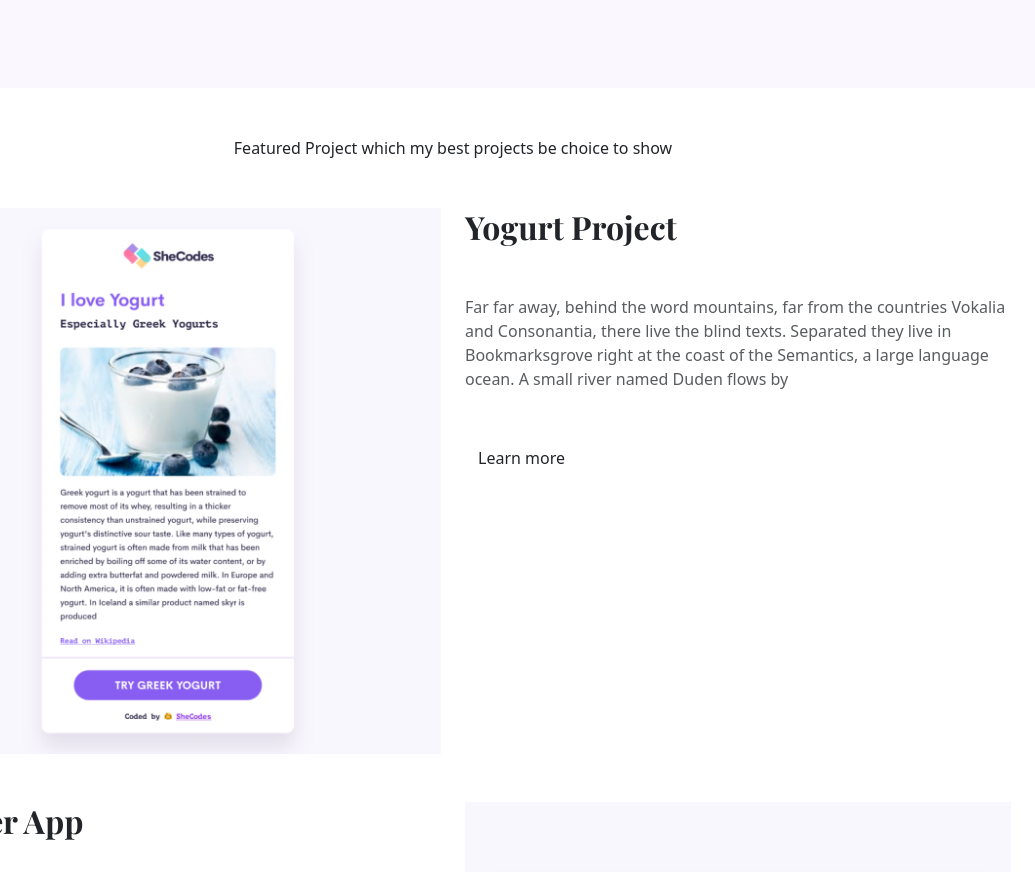
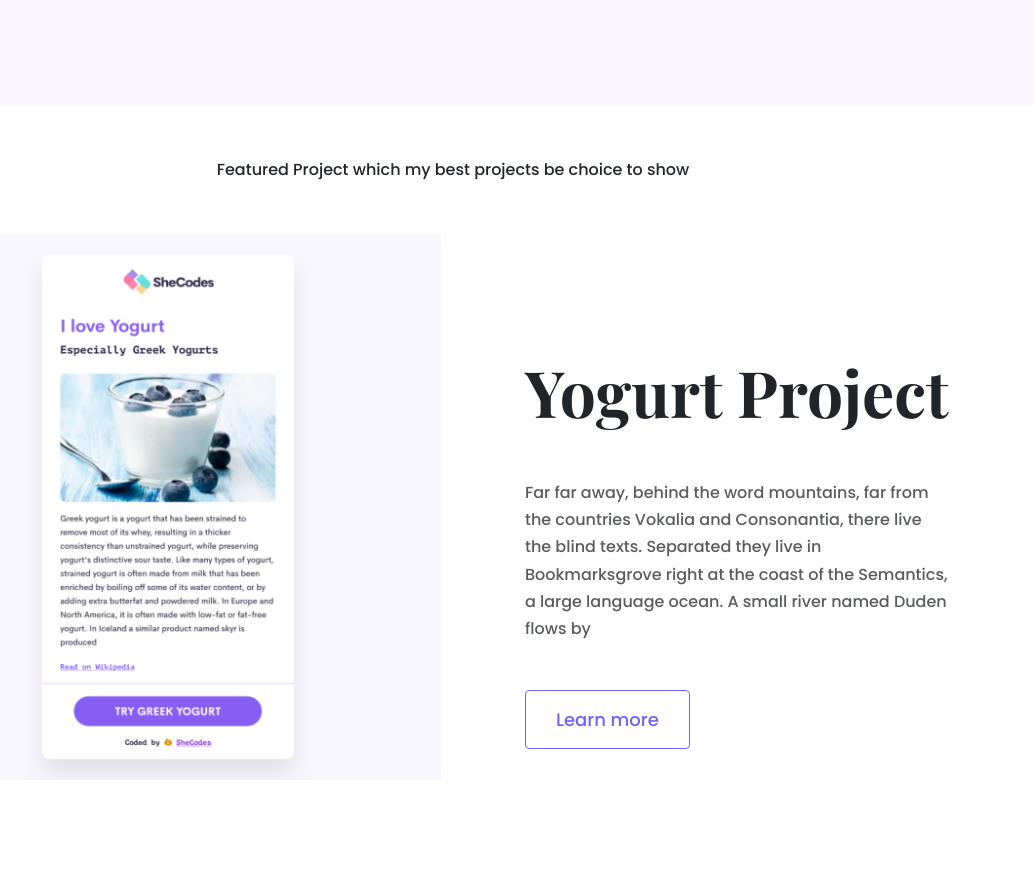
Before and after one commit to mariabila/portfolio-about-project, a plain HTML site: page index.html in a window 1280 px wide. Shown: the part 580-1452 px from the top of the page, without its empty margins (187-1222 px from the left). Drawn offline with nearby package versions, Linux system fonts and the light colour scheme; a web font is replaced by a local one.

Commit message:
Content css integrated

```diff
--- a/index.html
+++ b/index.html
@@ -55,26 +55,30 @@
           />
         </div>
         <div class="col-sm-6">
+          <div class="about-project">
             <h2 class="mb-5">Yogurt Project</h2>
             <p class="mb-5 text-muted">
               Far far away, behind the word mountains, far from the countries
-            Vokalia and Consonantia, there live the blind texts. Separated they
-            live in Bookmarksgrove right at the coast of the Semantics, a large
-            language ocean. A small river named Duden flows by
+              Vokalia and Consonantia, there live the blind texts. Separated
+              they live in Bookmarksgrove right at the coast of the Semantics, a
+              large language ocean. A small river named Duden flows by
             </p>
             <a href="#" class="btn btn-applink">Learn more</a>
           </div>
         </div>
+      </div>
       <div class="row mb-5">
         <div class="col-sm-6">
+          <div class="about-project">
             <h2 class="mb-5">Weather App</h2>
             <p class="mb-5 text-muted">
               Far far away, behind the word mountains, far from the countries
-            Vokalia and Consonantia, there live the blind texts. Separated they
-            live in Bookmarksgrove right at the coast of the Semantics, a large
-            language ocean. A small river named Duden flows by
+              Vokalia and Consonantia, there live the blind texts. Separated
+              they live in Bookmarksgrove right at the coast of the Semantics, a
+              large language ocean. A small river named Duden flows by
             </p>
             <a href="#" class="btn btn-applink">Learn more</a>
+          </div>
         </div>
         <div class="col-sm-6">
           <img
@@ -93,16 +97,18 @@
           />
         </div>
         <div class="col-sm-6">
+          <div class="about-project">
             <h2 class="mb-5">Dictionary App</h2>
             <p class="mb-5 text-muted">
               Far far away, behind the word mountains, far from the countries
-            Vokalia and Consonantia, there live the blind texts. Separated they
-            live in Bookmarksgrove right at the coast of the Semantics, a large
-            language ocean. A small river named Duden flows by
+              Vokalia and Consonantia, there live the blind texts. Separated
+              they live in Bookmarksgrove right at the coast of the Semantics, a
+              large language ocean. A small river named Duden flows by
             </p>
             <a href="#" class="btn btn-applink">Learn more</a>
           </div>
         </div>
       </div>
+    </div>
   </body>
 </html>
--- a/src/styles.css
+++ b/src/styles.css
@@ -9,6 +9,16 @@ h1,
 h2,
 h3 {
   font-family: var(--headings-font);
+}
+
+p {
+  font-family: var(--content-font);
+  font-size: 16px;
+  line-height: 2;
+}
+
+.about-project {
+  padding: 120px 60px;
 }
 
 .hero {
@@ -43,3 +53,28 @@ h3 {
 .hero .btn-contact:hover {
   background-color: var(--branding-color);
 }
+
+.container h2 {
+  font-size: 64px;
+}
+
+.container p {
+  font-size: 16px;
+  font-family: var(--content-font);
+  line-height: 1.7;
+}
+
+.container .btn-applink {
+  color: var(--branding-color);
+  font-family: var(--content-font);
+  border: 1px solid var(--branding-color);
+  border-radius: 4px;
+  font-size: 18px;
+  line-height: 27px;
+  padding: 15px 30px;
+}
+
+.container .btn-applink:hover {
+  border: 1px solid var(--branding-color);
+  border-radius: 4px;
+}
```
Lines whose indentation alone changed are shown as unchanged.
